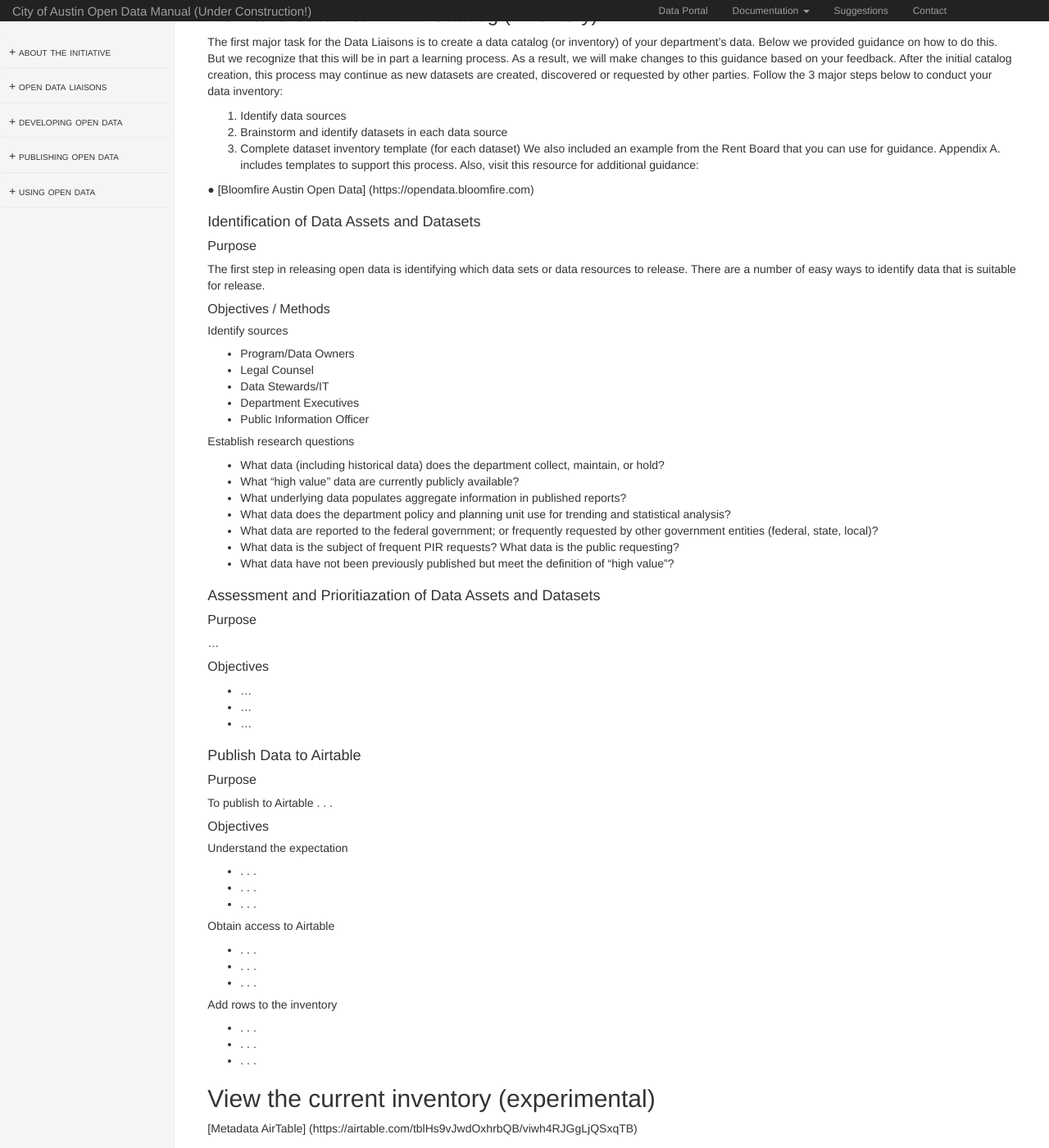
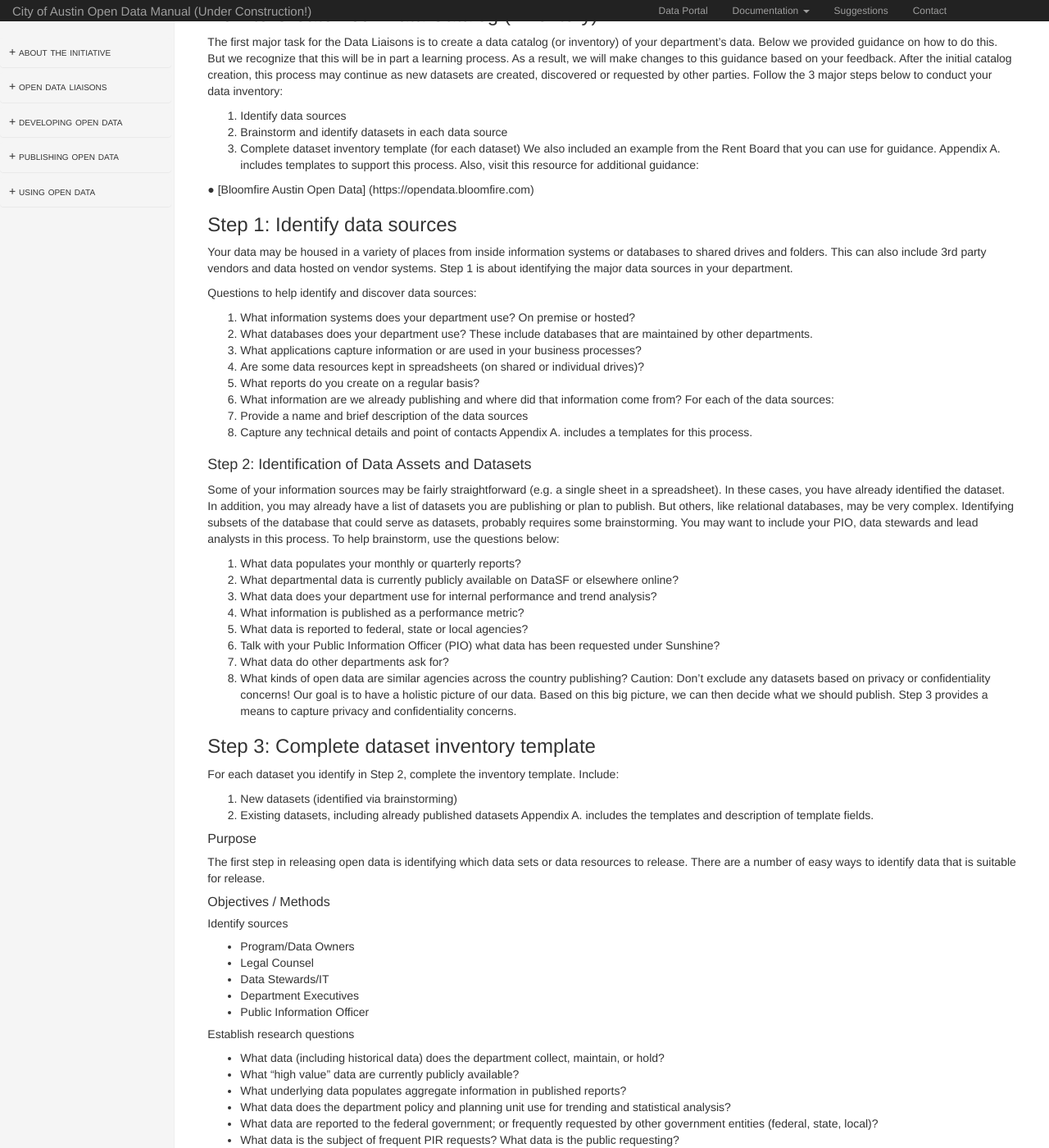
Before and after one commit to cityofaustin/open-data-manual, a Jekyll site: the page built from inventory.md, in a window 1280 px wide and 1400 px high, scrolled down 3025 px. Shown: the whole window at 82% size. Built offline with Jekyll 4.4.1, drawn with Linux system fonts in a browser that asks for light colours; nearby versions of some CDN libraries; some of the changed text lies outside the part shown.

Commit message:
Update inventory.md

```diff
--- a/inventory.md
+++ b/inventory.md
@@ -140,9 +140,48 @@ Also, visit this resource for additional guidance:
 
   ● [Bloomfire Austin Open Data] (https://opendata.bloomfire.com)
 
+## Step 1: Identify data sources
+Your data may be housed in a variety of places from
+inside information systems or databases
+to shared drives and folders. This can also include 3rd party vendors and data hosted on vendor
+systems. Step 1 is about identifying the major data sources in your department.
 
+Questions to help identify and discover data sources:
+  1. What information systems does your department use? On premise or hosted?
+  2. What databases does your department use? These include databases that are maintained by other departments.
+  3. What applications capture information or are used in your business processes?
+  4. Are some data resources kept in spreadsheets (on shared or individual drives)?
+  5. What reports do you create on a regular basis?
+  5. What information are we already publishing and where did that information come from?  For each of the data sources:
+  6. Provide a name and brief description of the data sources
+  7. Capture any technical details and point of contacts
+Appendix A. includes a templates for this process.
 
-### Identification of Data Assets and Datasets
+### Step 2: Identification of Data Assets and Datasets
+Some of your information sources may be fairly straightforward (e.g. a single sheet in a
+spreadsheet). In these cases, you have already identified the dataset.
+In addition, you may already have a list of datasets you are publishing or plan to publish.
+But others, like relational databases, may be very complex. Identifying subsets of the database
+that could serve as datasets, probably requires some brainstorming. You may want to include
+your PIO, data stewards and lead analysts in this process.
+To help brainstorm, use the questions below:
+  1. What data populates your monthly or quarterly reports?
+  2. What departmental data is currently publicly available on DataSF or elsewhere online?
+  3. What data does your department use for internal performance and trend analysis?
+  4. What information is published as a performance metric?
+  5. What data is reported to federal, state or local agencies?
+  6. Talk with your Public Information Officer (PIO) what data has been requested under Sunshine?
+  7. What data do other departments ask for?
+  8. What kinds of open data are similar agencies across the country publishing?
+      Caution: Don’t exclude any datasets based on privacy or confidentiality concerns! Our goal is to
+      have a holistic picture of our data. Based on this big picture, we can then decide what we should
+      publish. Step 3 provides a means to capture privacy and confidentiality concerns.
+
+## Step 3: Complete dataset inventory template
+For each dataset you identify in Step 2, complete the inventory template. Include:
+1. New datasets (identified via brainstorming)
+2. Existing datasets, including already published datasets
+Appendix A. includes the templates and description of template fields.
 
 #### Purpose
 
@@ -176,11 +215,12 @@ The first step in releasing open data is identifying which data sets or data res
 
 #### Objectives
 
-* ...
-* ...
-* ...
+* Low Inventory Complexity
+* Medium Inventory Complexity
+* High Inventory Complexity
 
 ### Publish Data to Airtable
+Brad will include instructions to AirTable.
 
 #### Purpose
 
```
